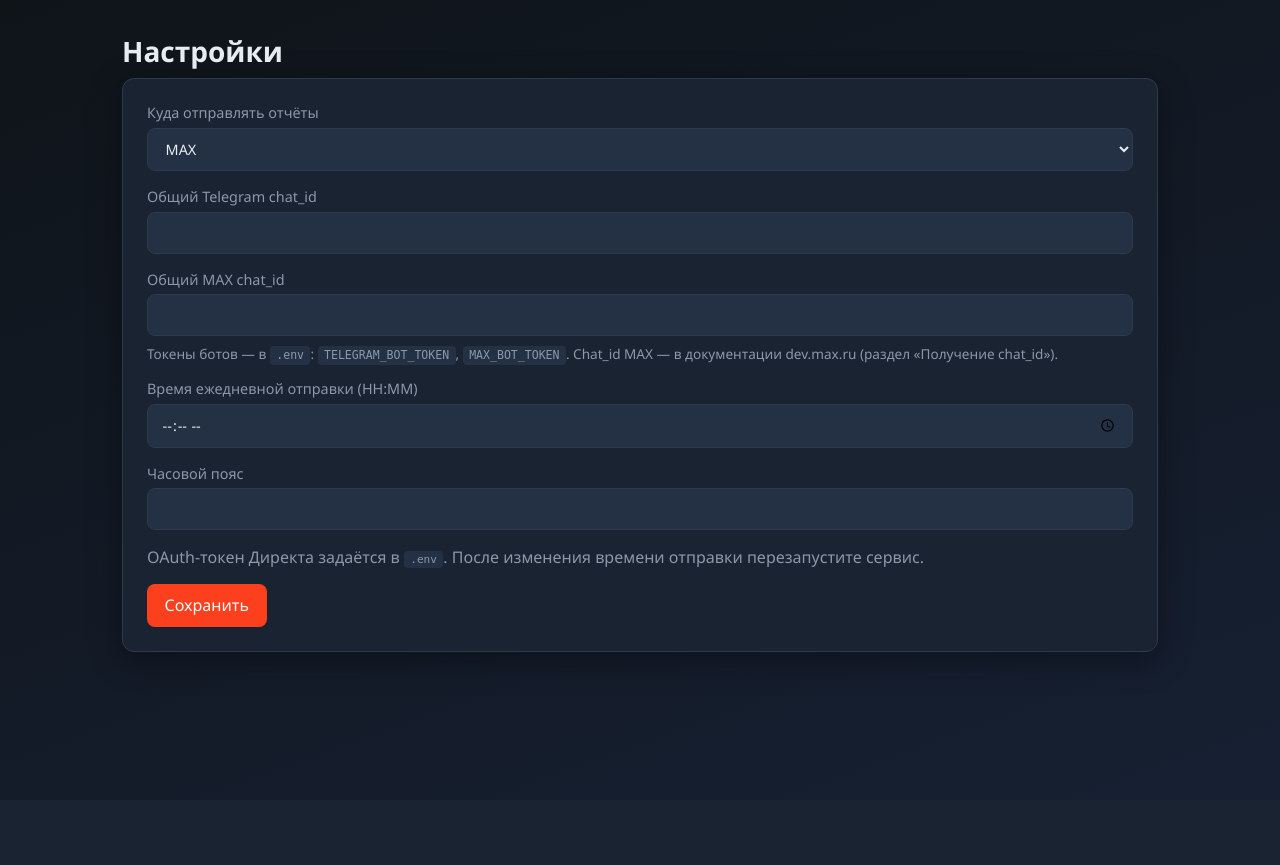
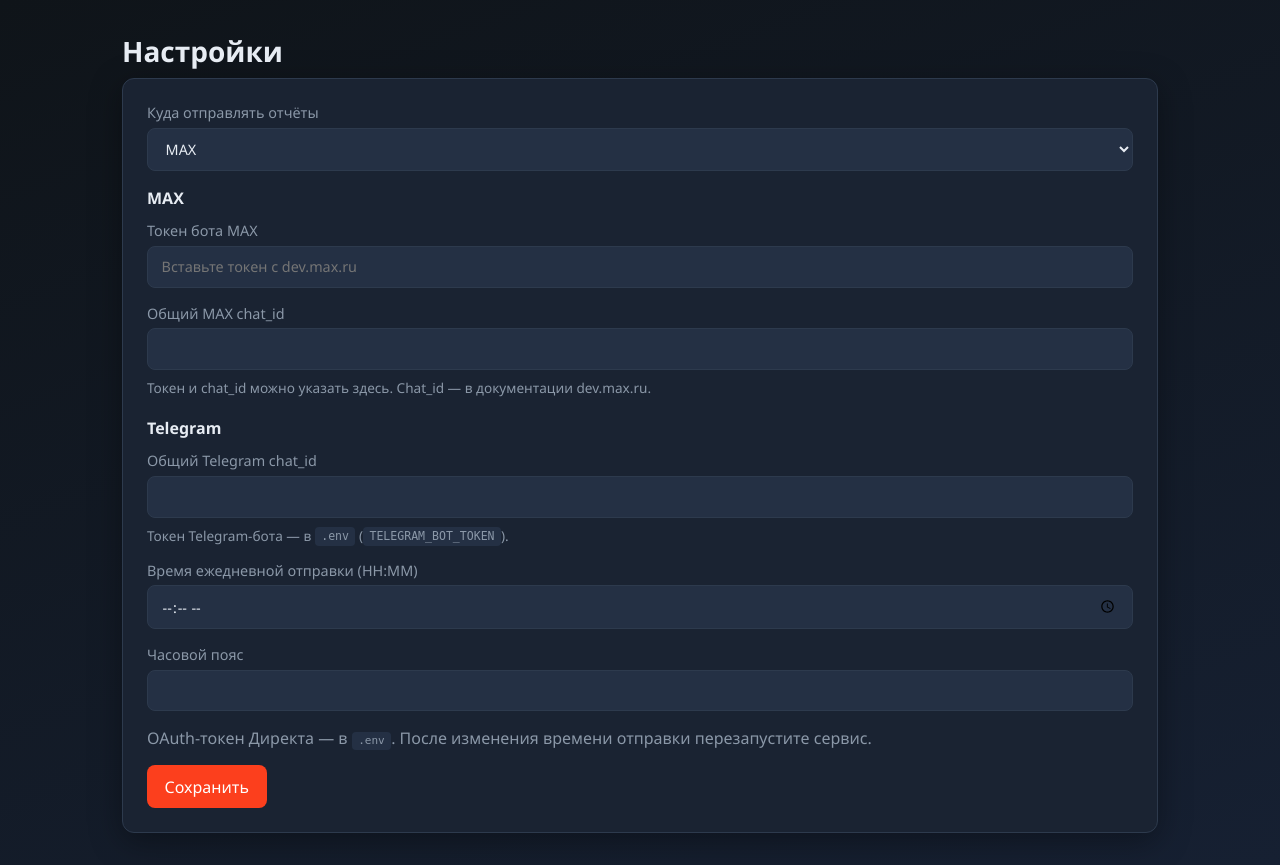
Before and after one commit to getmanko91-lgtm/direct-analytics-bot, a FastAPI app: template src/web/templates/settings.html in a window 1280 px wide. Before the commit the page ends 682 px from the top, so only its background shows below. Run offline with FastAPI, Linux system fonts and the light colour scheme; the template is opened without the code that fills it, so the values that code supplies are empty; the visitor is signed in with stand-in values (Sample User, id 1); parts of the project's set-up code (start-up, migrations or seed data) failed here and were passed over.

Commit message:
Токен MAX в настройках веб-панели

```diff
--- a/src/web/routes.py
+++ b/src/web/routes.py
@@ -874,6 +874,7 @@
             "user": user,
             "telegram_chat_id": get_setting(db, "telegram_chat_id") or settings.telegram_chat_id,
             "max_chat_id": get_setting(db, "max_chat_id") or settings.max_chat_id,
+            "max_bot_token_configured": bool(get_setting(db, "max_bot_token") or settings.max_bot_token),
             "report_channel": effective_report_channel(db, settings),
             "report_time": get_setting(db, "report_time") or settings.report_time,
             "timezone": get_setting(db, "timezone") or settings.timezone,
@@ -887,6 +888,7 @@
     request: Request,
     telegram_chat_id: str = Form(""),
     max_chat_id: str = Form(""),
+    max_bot_token: str = Form(""),
     report_channel: str = Form("telegram"),
     report_time: str = Form("09:00"),
     timezone: str = Form("Europe/Moscow"),
@@ -898,6 +900,8 @@
         channel = "telegram"
     set_setting(db, "telegram_chat_id", telegram_chat_id.strip())
     set_setting(db, "max_chat_id", max_chat_id.strip())
+    if max_bot_token.strip():
+        set_setting(db, "max_bot_token", max_bot_token.strip())
     set_setting(db, "report_channel", channel)
     set_setting(db, "report_time", report_time.strip())
     set_setting(db, "timezone", timezone.strip())
--- a/src/web/static/style.css
+++ b/src/web/static/style.css
@@ -386,6 +386,16 @@
 .form-hint {
   margin: -0.5rem 0 1rem;
   font-size: 0.85rem;
+}
+
+.settings-section-title {
+  margin: 1.25rem 0 0.75rem;
+  font-size: 1rem;
+  font-weight: 600;
+}
+
+.settings-section-title:first-of-type {
+  margin-top: 0.5rem;
 }
 
 .analytics-table td.cpa-high {
--- a/src/web/templates/settings.html
+++ b/src/web/templates/settings.html
@@ -15,20 +15,29 @@
       <option value="both" {% if report_channel == 'both' %}selected{% endif %}>Telegram и MAX</option>
     </select>
   </label>
-  <label>Общий Telegram chat_id
-    <input type="text" name="telegram_chat_id" value="{{ telegram_chat_id }}">
+
+  <h2 class="settings-section-title">MAX</h2>
+  <label>Токен бота MAX
+    <input type="password" name="max_bot_token" autocomplete="off" placeholder="{% if max_bot_token_configured %}Токен задан — вставьте новый, чтобы заменить{% else %}Вставьте токен с dev.max.ru{% endif %}">
   </label>
   <label>Общий MAX chat_id
     <input type="text" name="max_chat_id" value="{{ max_chat_id }}">
   </label>
-  <p class="muted form-hint">Токены ботов — в <code>.env</code>: <code>TELEGRAM_BOT_TOKEN</code>, <code>MAX_BOT_TOKEN</code>. Chat_id MAX — в документации dev.max.ru (раздел «Получение chat_id»).</p>
+  <p class="muted form-hint">Токен и chat_id можно указать здесь. Chat_id — в документации dev.max.ru.</p>
+
+  <h2 class="settings-section-title">Telegram</h2>
+  <label>Общий Telegram chat_id
+    <input type="text" name="telegram_chat_id" value="{{ telegram_chat_id }}">
+  </label>
+  <p class="muted form-hint">Токен Telegram-бота — в <code>.env</code> (<code>TELEGRAM_BOT_TOKEN</code>).</p>
+
   <label>Время ежедневной отправки (HH:MM)
     <input type="time" name="report_time" value="{{ report_time }}">
   </label>
   <label>Часовой пояс
     <input type="text" name="timezone" value="{{ timezone }}">
   </label>
-  <p class="muted">OAuth-токен Директа задаётся в <code>.env</code>. После изменения времени отправки перезапустите сервис.</p>
+  <p class="muted">OAuth-токен Директа — в <code>.env</code>. После изменения времени отправки перезапустите сервис.</p>
   <button type="submit" class="btn btn-primary">Сохранить</button>
 </form>
 {% endblock %}
```
Also changed, not shown: src/config.py (+0 -73 lines), src/services/message_delivery.py (+10 -5 lines), src/services/report_runner.py (+7 -123 lines), 1 other file.
